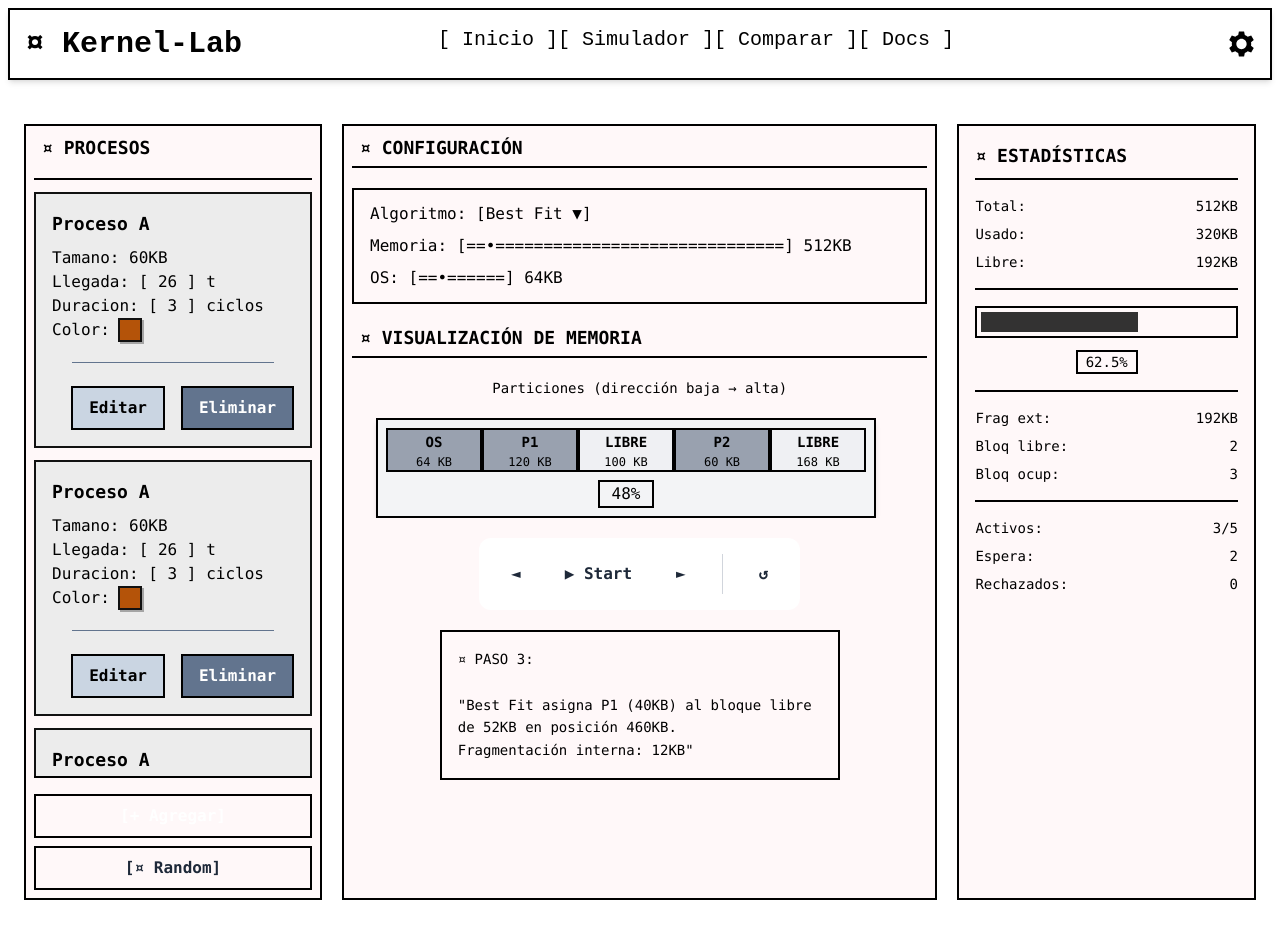
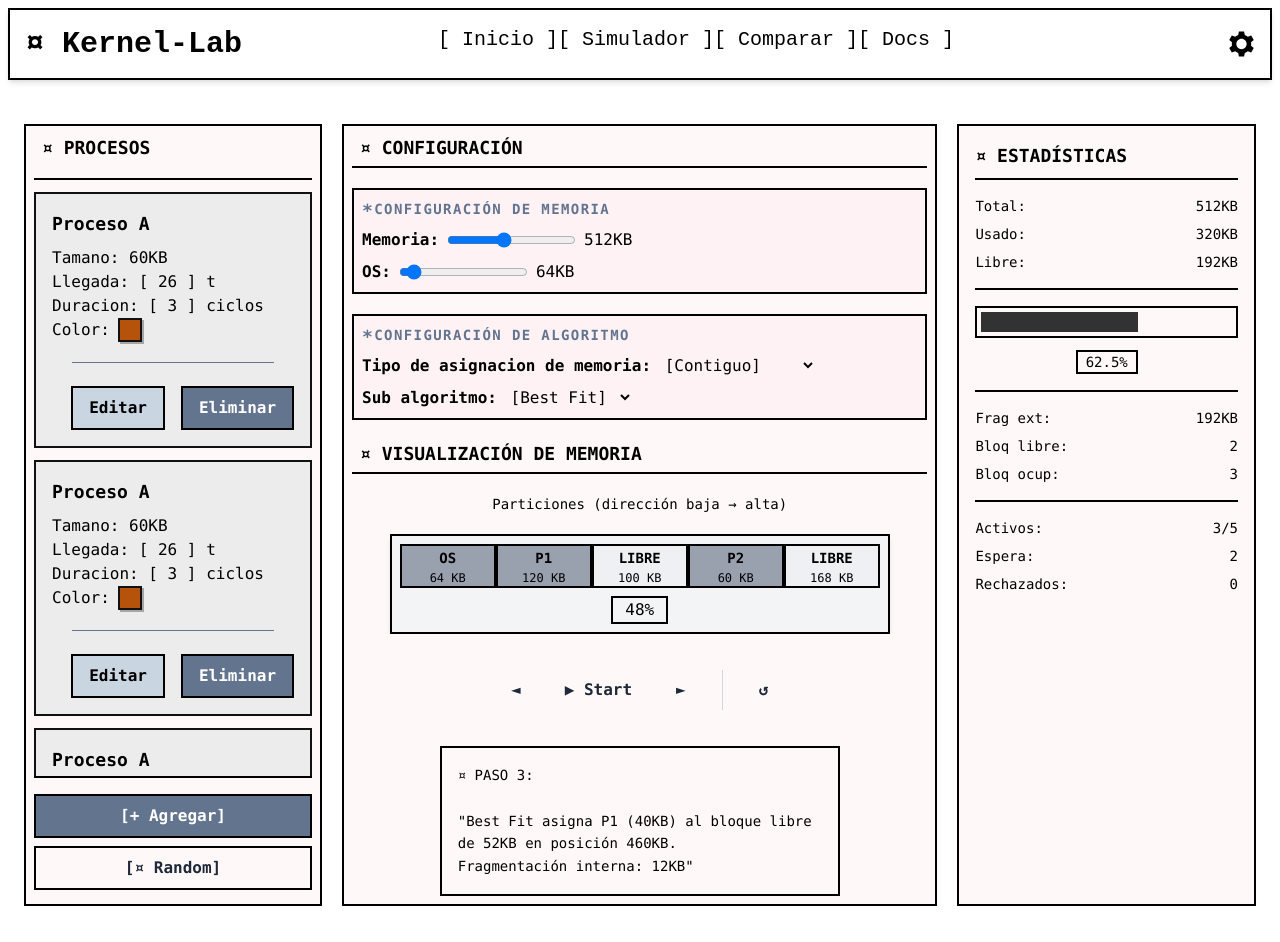
Before and after one commit to Cutro2K/KernelLab, a React (Vite) app: page /simulator in a window 1280 px wide. Built offline with nearby package versions, Linux system fonts and the light colour scheme.

Commit message:
AlgorithmConfig form implemented

```diff
--- a/src/components/forms/AlgorithmConfig.tsx
+++ b/src/components/forms/AlgorithmConfig.tsx
@@ -0,0 +1,89 @@
+import { useState } from "react";
+interface ConfigProps {
+    className?: string;
+}
+
+export function AlgorithmConfig({ className }: ConfigProps) {
+    const [AllocationStrategySeleccionada, setAllocationStrategy] = useState('best-fit');
+
+    const manejarCambioDisposicion = (e : React.ChangeEvent<HTMLSelectElement>) => {
+        setAllocationStrategy(e.target.value);
+    };
+
+    const [algoritmoSeleccionado, setAlgoritmoSeleccionado] = useState('best-fit');
+
+    const manejarCambioAlgoritmo = (e : React.ChangeEvent<HTMLSelectElement>) => {
+        setAlgoritmoSeleccionado(e.target.value);
+    };
+    return (
+        <div className={`flex flex-col gap-2 border-2 border-black px-2 py-2 bg-[#ffb6c1]/10 ${className || ''}`}>
+            <div className="flex items-center text-slate-500 font-bold text-sm tracking-widest uppercase">
+                <span className="text-lg leading-none mt-1">*</span>
+                <span>Configuración de algoritmo</span>
+            </div>
+            <div>
+                <label className="font-bold">Tipo de asignacion de memoria: </label>
+                <select
+                value={AllocationStrategySeleccionada}
+                onChange={manejarCambioDisposicion}
+                className="bg-transparent focus:outline-none cursor-pointer"
+                >
+                    <option value="contiguous">[Contiguo]</option>
+                    <option value="paged">[Paginado]</option>
+                    <option value="segmented">[Segmentado]</option>
+                    <option value="buddy">[Buddy System]</option>
+                </select>
+            </div>
+            <div>
+                <label className="font-bold">Sub algoritmo: </label>
+                <select
+                value={algoritmoSeleccionado}
+                onChange={manejarCambioAlgoritmo}
+                className="bg-transparent focus:outline-none cursor-pointer"
+                >
+                    <option value="first-fit">[First Fit]</option>
+                    <option value="best-fit">[Best Fit]</option>
+                    <option value="worst-fit">[Worst Fit]</option>
+                    <option value="next-fit">[Next Fit]</option>
+                </select>
+            </div>
+        </div>
+    );
+}
+
+export function MemoryConfig({ className }: ConfigProps) {
+    const [memoria, setMemoria] = useState(512);
+    const [osSize, setOsSize] = useState(64);
+    return (
+        <div className={`flex flex-col gap-2 border-2 border-black px-2 py-2 bg-[#ffb6c1]/10 ${className || ''}`}>
+            <div className="flex items-center text-slate-500 font-bold text-sm tracking-widest uppercase">
+                <span className="text-lg leading-none mt-1">*</span>
+                <span>Configuración de memoria</span>
+            </div>
+            <div className="flex flex-row gap-2">
+                <label className="font-bold">Memoria: </label>
+                <input
+                type="range"
+                min="128"
+                max="1024"
+                step="32"
+                value={memoria}
+                onChange={(e) => setMemoria(parseInt(e.target.value))}
+                />
+                <span>{memoria}KB</span>
+            </div>
+            <div className="flex flex-row gap-2">
+                <label className="font-bold">OS: </label>
+                <input
+                type="range"
+                min="32"
+                max="512"
+                step="16"
+                value={osSize}
+                onChange={(e) => setOsSize(parseInt(e.target.value))}
+                />
+                <span>{osSize}KB</span>
+            </div>
+        </div>
+    );
+}
--- a/src/components/visualization/MemoryMap.tsx
+++ b/src/components/visualization/MemoryMap.tsx
@@ -4,6 +4,7 @@ import { type MemoryBlock as MemoryBlockType,type AlgorithmType } from '../../al
 import { ALGORITHM_REGISTRY } from '../../algorithms/types'; // Asumiendo que exportas el registro de tu Doc 1
 
 interface MemoryMapProps {
+  className?: string;
   memoryState: MemoryBlockType[];
   totalMemory: number;
   algorithmId: AlgorithmType;
@@ -11,7 +12,7 @@ interface MemoryMapProps {
   segmentTable?: any[];
 }
 
-export function MemoryMap({ memoryState, totalMemory, algorithmId, pageTable, segmentTable }: MemoryMapProps) {
+export function MemoryMap({ memoryState, totalMemory, algorithmId, pageTable, segmentTable, className = '', }: MemoryMapProps) {
   const meta = ALGORITHM_REGISTRY[algorithmId];
 
     if (!meta) {
@@ -25,7 +26,7 @@ export function MemoryMap({ memoryState, totalMemory, algorithmId, pageTable, se
   const stats = calculateStats(memoryState, totalMemory);
 
   return (
-    <div className="flex flex-col gap-2 flex-1 w-[500px] h-full bg-gray-100 border-2 border-black shadow-md overflow-hidden">
+    <div className={`flex flex-col gap-2 flex-1 w-[500px] h-full bg-gray-100 border-2 border-black shadow-md overflow-hidden ${className}`}>
         <div className="flex flex-row mt-2 mx-2 flex-1 overflow-x-auto bg-gray-50">
           {memoryState.map((block) => (
             <MemoryBlock
--- a/src/components/visualization/StepControls.tsx
+++ b/src/components/visualization/StepControls.tsx
@@ -21,7 +21,7 @@ export function StepControls({
   isRunning = false
 }: StepControlsProps) {
   return (
-    <div className="flex flex-wrap gap-3 bg-white p-4 rounded-xl w-fit">
+    <div className="flex flex-wrap gap-3 bg-transparent p-4 rounded-xl w-fit">
 
       {/* Botón para avanzar 1 solo paso hacia atras (se deshabilita si está en auto-play) */}
       <Button
--- a/src/pages/Simulator.tsx
+++ b/src/pages/Simulator.tsx
@@ -3,6 +3,7 @@ import { ProcessCard } from "../components/visualization/ProcessCard";
 import { StepControls } from '../components/visualization/StepControls';
 import { type MemoryBlock } from  "../algorithms/types";
 import { MemoryMap } from "../components/visualization/MemoryMap";
+import { AlgorithmConfig, MemoryConfig } from "../components/forms/AlgorithmConfig";
 
 export default function Simulator() {
 
@@ -48,7 +49,7 @@ export default function Simulator() {
   ];
 
   return (
-    // CONTENEDOR PRINCIPAL: Responsive flex (Columna en móvil, Fila en PC)
+
     <div className="flex flex-col lg:flex-row gap-5 p-4 font-mono text-black max-w-[1600px] mx-auto">
 
       {/* =========================================
@@ -66,7 +67,7 @@ export default function Simulator() {
         </div>
 
         <div className="flex flex-col gap-2 mt-2">
-          <Button variant="primary" className="border-2 border-black bg-transparent text-black hover:bg-black/10">[+ Agregar]</Button>
+          <Button variant="primary" className="border-2 border-black">[+ Agregar]</Button>
           <Button variant="secondary" className="border-2 border-black bg-transparent text-black hover:bg-black/10">[&curren; Random]</Button>
         </div>
       </div>
@@ -78,11 +79,8 @@ export default function Simulator() {
 
         <h1 className="text-lg font-bold pl-2 pb-1 border-b-2 border-black">&curren; CONFIGURACIÓN</h1>
 
-        <div className="flex flex-col w-full gap-2 py-3 px-4 border-2 border-black">
-            <p>Algoritmo: [Best Fit ▼] </p>
-            <p>Memoria:   [==•==============================] 512KB </p>
-            <p>OS:        [==•======] 64KB </p>
-        </div>
+        <MemoryConfig />
+        <AlgorithmConfig />
 
         <h1 className="text-lg font-bold pl-2 pb-1 border-b-2 border-black">&curren; VISUALIZACIÓN DE MEMORIA</h1>
 
@@ -91,6 +89,7 @@ export default function Simulator() {
         {/* Usamos w-full para que el mapa ocupe el ancho disponible */}
         <div className="w-full px-2 lg:px-6 overflow-x-auto">
           <MemoryMap
+            className="mx-auto"
             memoryState={mockMemoryState}
             totalMemory={TOTAL_MEMORY}
             algorithmId="first-fit"
```
